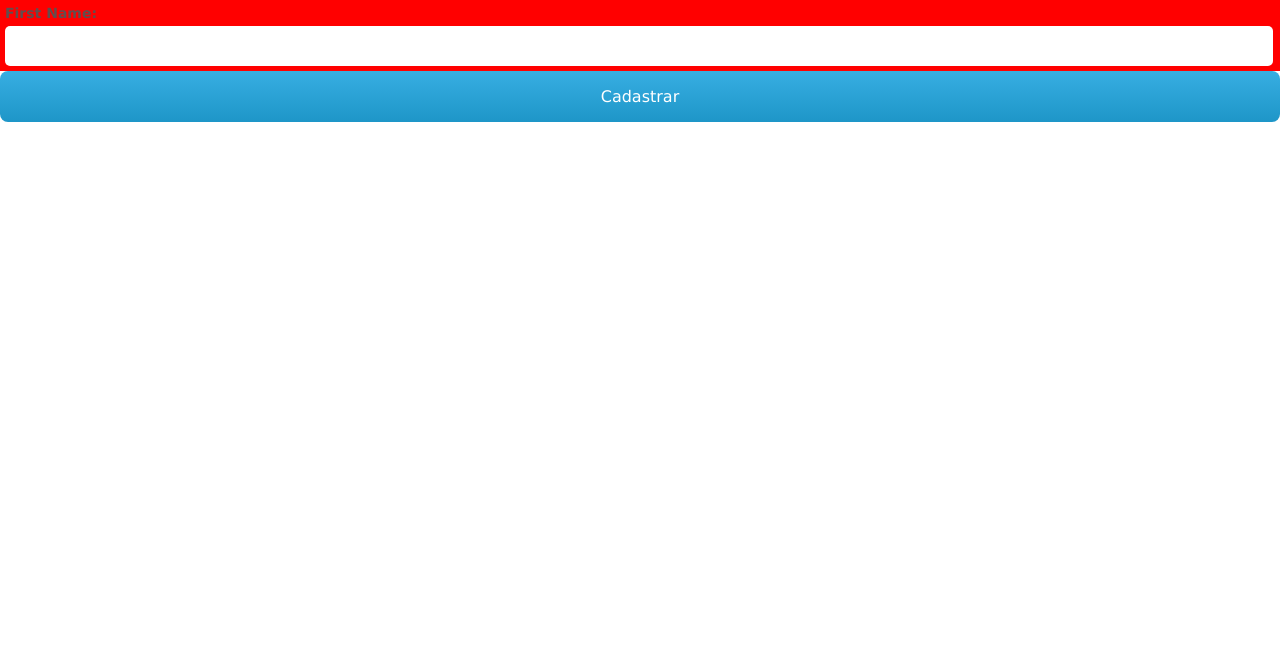
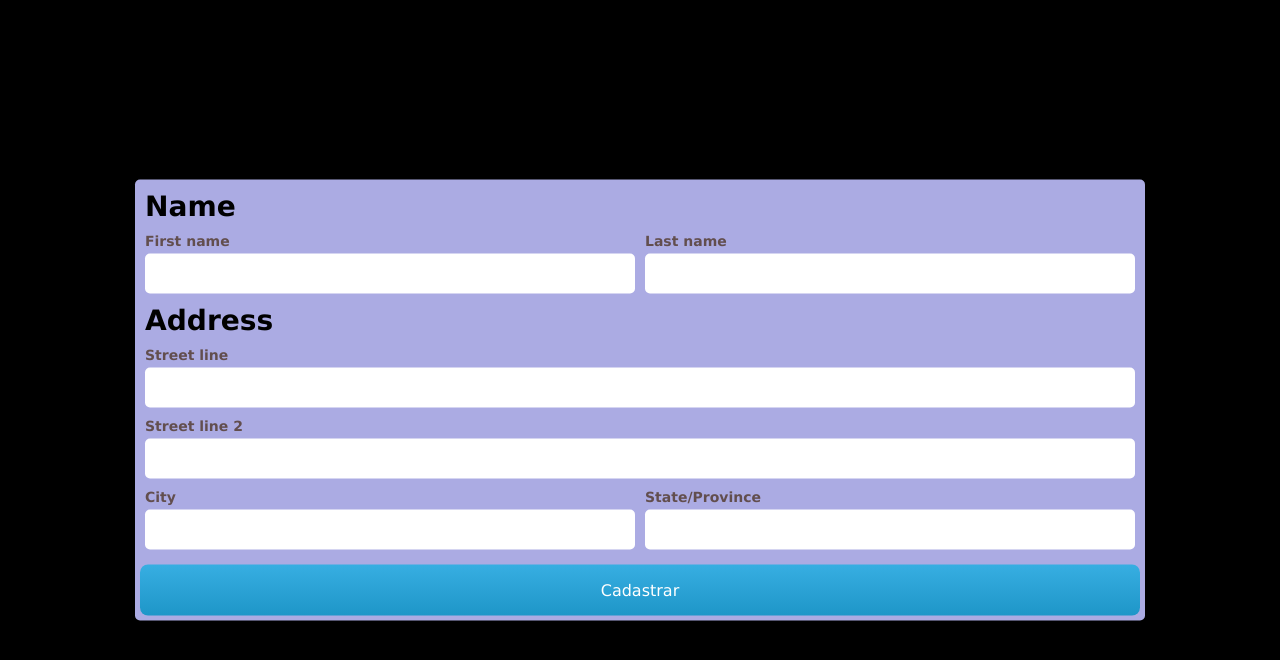
Before and after one commit to franciscoclavero/cad-user, a React (Create React App) app: page / in a window 1280 px wide. Shown: the top 660 px of the page. Built offline with nearby package versions, Linux system fonts and the light colour scheme; the HTML template or start-up script is replaced by a standard one.

Commit message:
feat: create and change styles

```diff
--- a/src/App.tsx
+++ b/src/App.tsx
@@ -1,13 +1,11 @@
 import React from "react";
 
-import Button from "./components/atoms/Button";
-import InputLabel from "./components/molecules/InputLabel";
+import ModalForm from "./components/templates/ModalForm";
 
 function App() {
   return (
     <div>
-      <InputLabel name="name" textLabel="First Name:" />
-      <Button click={() => {}} />
+      <ModalForm />
     </div>
   );
 }
--- a/src/components/atoms/Input/style.module.tsx
+++ b/src/components/atoms/Input/style.module.tsx
@@ -6,5 +6,5 @@ export const StyledInput = styled.input`
   height: 30px;
   outline: none;
   padding: 5px;
-  width: 99%;
+  width: calc(100% - 10px);
 `;
--- a/src/components/molecules/InputLabel/style.module.tsx
+++ b/src/components/molecules/InputLabel/style.module.tsx
@@ -1,7 +1,6 @@
 import styled from "styled-components";
 
 export const InputLabelStyled = styled.div`
-  background-color: red;
   padding: 5px;
-  width: 99.3%;
+  width: calc(100% - 10px);
 `;
--- a/src/components/templates/ModalForm/index.tsx
+++ b/src/components/templates/ModalForm/index.tsx
@@ -2,26 +2,29 @@ import React from "react";
 
 import Button from "../../atoms/Button";
 import InputLabel from "../../molecules/InputLabel";
+import { BodyDiv, FlexDiv, ButtonFlex, Title } from "./style.module";
 
 function ModalForm() {
   return (
-    <div>
-      <h3>Name</h3>
-      <div>
+    <BodyDiv>
+      <Title>Name</Title>
+      <FlexDiv>
         <InputLabel name="firstName" textLabel="First name" />
         <InputLabel name="lastName" textLabel="Last name" />
-      </div>
-      <h3>Address</h3>
+      </FlexDiv>
+      <Title>Address</Title>
       <div>
         <InputLabel name="streetLine" textLabel="Street line" />
         <InputLabel name="streetLine2" textLabel="Street line 2" />
-        <div>
+        <FlexDiv>
           <InputLabel name="city" textLabel="City" />
           <InputLabel name="state" textLabel="State/Province" />
-        </div>
+        </FlexDiv>
       </div>
-      <Button click={() => {}} />
-    </div>
+      <ButtonFlex>
+        <Button click={() => {}} />
+      </ButtonFlex>
+    </BodyDiv>
   );
 }
 
--- /dev/null
+++ b/src/components/templates/ModalForm/style.module.tsx
@@ -0,0 +1,22 @@
+import styled from "styled-components";
+
+export const BodyDiv = styled.div`
+  background-color: #ababe3;
+  border-radius: 5px;
+  left: 50%;
+  padding: 5px;
+  position: absolute;
+  top: 50%;
+  transform: translate(-50%, -50%);
+  width: 1000px;
+`;
+export const FlexDiv = styled.div`
+  display: flex;
+`;
+
+export const ButtonFlex = styled.div`
+  margin-top: 10px;
+`;
+export const Title = styled.h3`
+  margin: 5px;
+`;
--- a/src/index.css
+++ b/src/index.css
@@ -4,5 +4,5 @@ body {
   box-sizing: border-box;
   font-family: Verdana, Geneva, Tahoma, sans-serif;
   font-size: 24px;
-
+  background-color: black;
 }
```
